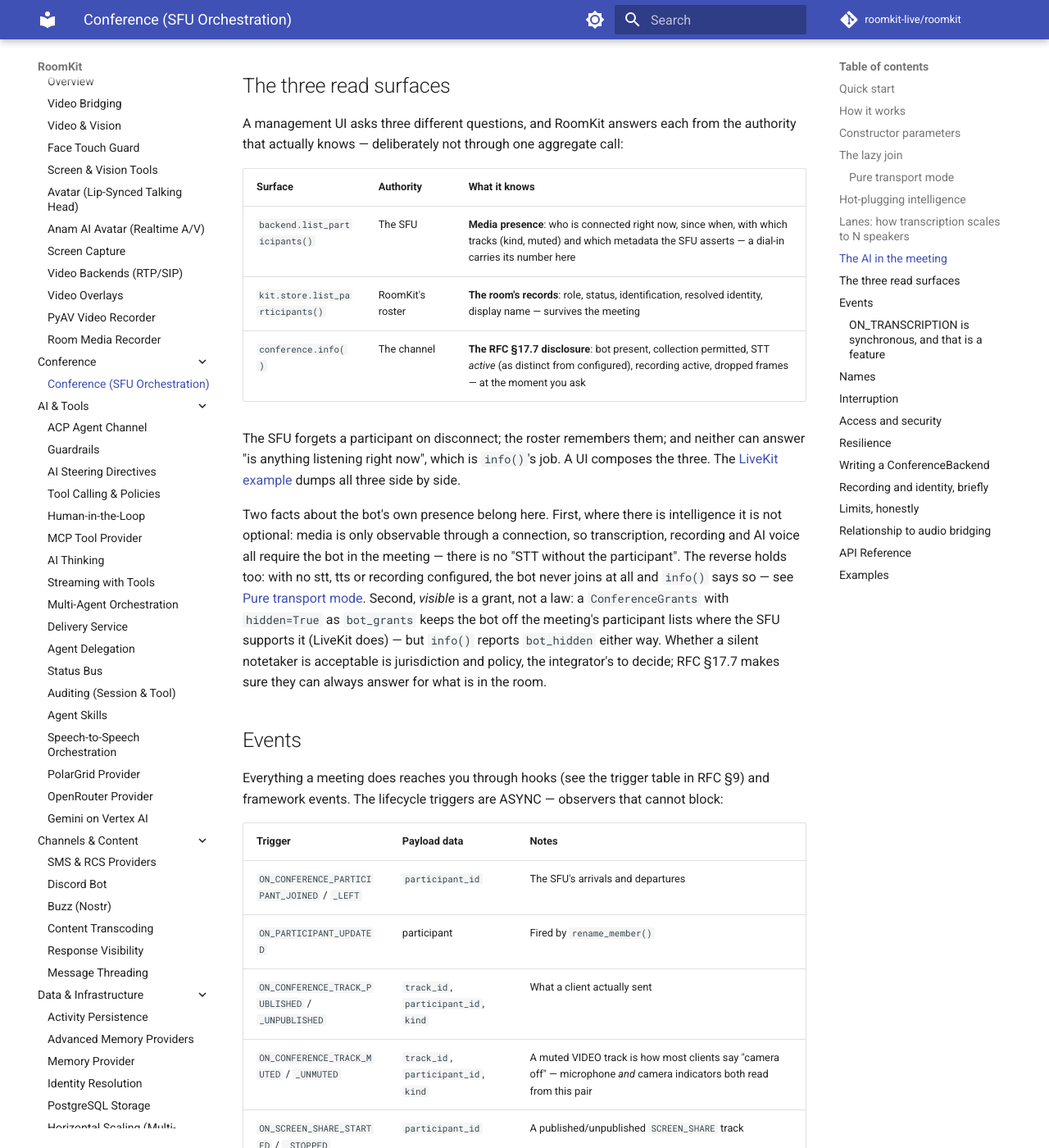
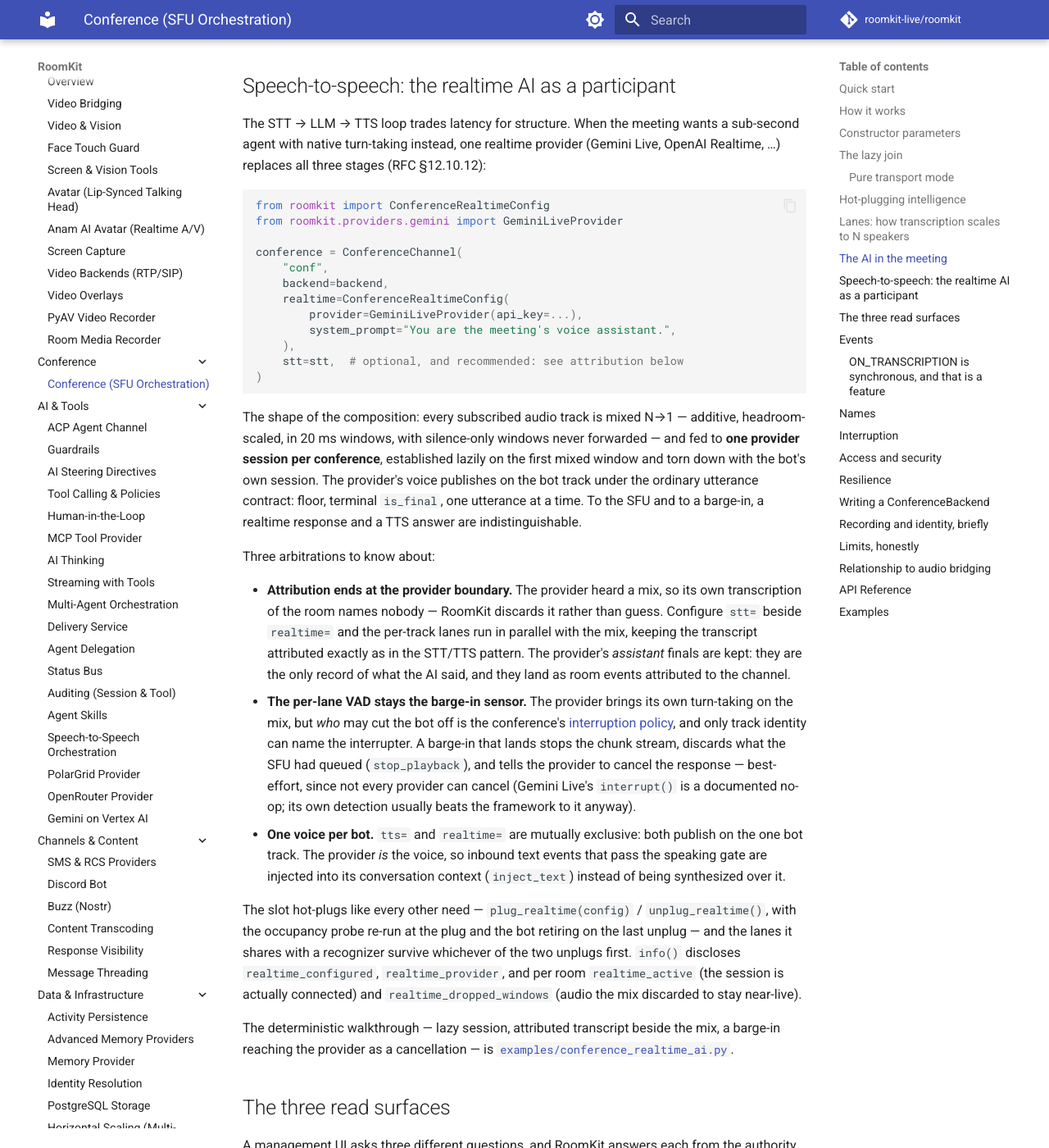
Before and after one commit to roomkit-live/roomkit-docs, an MkDocs documentation site: the page built from docs/guides/conference.md, in a window 1280 px wide and 1400 px high, scrolled down 8309 px. Shown: the whole window at 82% size. Built offline with MkDocs 1.6.1 and Material for MkDocs 9.7.7, drawn with Linux system fonts in a browser that asks for light colours; comment, search, counter and statistics services are not loaded; some of the changed text lies outside the part shown.

Commit message:
docs(conference): speech-to-speech in the meeting — realtime N→1 (RMK-77)

````diff
--- a/docs/guides/conference.md
+++ b/docs/guides/conference.md
@@ -359,6 +359,70 @@ answer back, and both loop protections measured — is
 before running [`examples/conference_livekit.py`][example-livekit] and the
 same loop runs live: you talk, the bot talks back.
 
+## Speech-to-speech: the realtime AI as a participant
+
+The STT → LLM → TTS loop trades latency for structure. When the meeting wants
+a sub-second agent with native turn-taking instead, one realtime provider
+(Gemini Live, OpenAI Realtime, …) replaces all three stages
+(RFC §12.10.12):
+
+```python
+from roomkit import ConferenceRealtimeConfig
+from roomkit.providers.gemini import GeminiLiveProvider
+
+conference = ConferenceChannel(
+    "conf",
+    backend=backend,
+    realtime=ConferenceRealtimeConfig(
+        provider=GeminiLiveProvider(api_key=...),
+        system_prompt="You are the meeting's voice assistant.",
+    ),
+    stt=stt,  # optional, and recommended: see attribution below
+)
+```
+
+The shape of the composition: every subscribed audio track is mixed N→1 —
+additive, headroom-scaled, in 20 ms windows, with silence-only windows never
+forwarded — and fed to **one provider session per conference**, established
+lazily on the first mixed window and torn down with the bot's own session.
+The provider's voice publishes on the bot track under the ordinary utterance
+contract: floor, terminal `is_final`, one utterance at a time. To the SFU and
+to a barge-in, a realtime response and a TTS answer are indistinguishable.
+
+Three arbitrations to know about:
+
+- **Attribution ends at the provider boundary.** The provider heard a mix,
+  so its own transcription of the room names nobody — RoomKit discards it
+  rather than guess. Configure `stt=` beside `realtime=` and the per-track
+  lanes run in parallel with the mix, keeping the transcript attributed
+  exactly as in the STT/TTS pattern. The provider's *assistant* finals are
+  kept: they are the only record of what the AI said, and they land as room
+  events attributed to the channel.
+- **The per-lane VAD stays the barge-in sensor.** The provider brings its
+  own turn-taking on the mix, but *who* may cut the bot off is the
+  conference's [interruption policy](#interruption), and only track identity
+  can name the interrupter. A barge-in that lands stops the chunk stream,
+  discards what the SFU had queued (`stop_playback`), and tells the provider
+  to cancel the response — best-effort, since not every provider can cancel
+  (Gemini Live's `interrupt()` is a documented no-op; its own detection
+  usually beats the framework to it anyway).
+- **One voice per bot.** `tts=` and `realtime=` are mutually exclusive: both
+  publish on the one bot track. The provider *is* the voice, so inbound text
+  events that pass the speaking gate are injected into its conversation
+  context (`inject_text`) instead of being synthesized over it.
+
+The slot hot-plugs like every other need — `plug_realtime(config)` /
+`unplug_realtime()`, with the occupancy probe re-run at the plug and the bot
+retiring on the last unplug — and the lanes it shares with a recognizer
+survive whichever of the two unplugs first. `info()` discloses
+`realtime_configured`, `realtime_provider`, and per room `realtime_active`
+(the session is actually connected) and `realtime_dropped_windows` (audio
+the mix discarded to stay near-live).
+
+The deterministic walkthrough — lazy session, attributed transcript beside
+the mix, a barge-in reaching the provider as a cancellation — is
+[`examples/conference_realtime_ai.py`][example-realtime].
+
 ## The three read surfaces
 
 A management UI asks three different questions, and RoomKit answers each from
@@ -633,6 +697,10 @@ class documentation.
   loop, deterministic on the mock backend: the AI answers a spoken question,
   `BEFORE_TTS` holds an answer back during a handoff, and both anti-loop
   protections are measured rather than asserted.
+- [`examples/conference_realtime_ai.py`][example-realtime] — speech-to-speech
+  N→1, deterministic on the mocks: the mixed meeting reaches one realtime
+  session lazily, the provider's voice closes on `is_final`, and a barge-in
+  stops the playback and cancels the response.
 - [`examples/conference_notetaker_on_demand.py`][example-notetaker] — the
   hot-plug round trip: a purely human meeting gains its notetaker when the
   host asks (join, retroactive subscription, transcription from the plug
@@ -642,6 +710,7 @@ class documentation.
   against a backend that fails, lags and varies its audio formats.
 
 [example-ai]: https://github.com/roomkit-live/roomkit/blob/main/examples/conference_ai_meeting.py
+[example-realtime]: https://github.com/roomkit-live/roomkit/blob/main/examples/conference_realtime_ai.py
 [example-mock]: https://github.com/roomkit-live/roomkit/blob/main/examples/conference_quickstart.py
 [example-livekit]: https://github.com/roomkit-live/roomkit/blob/main/examples/conference_livekit.py
 [example-notetaker]: https://github.com/roomkit-live/roomkit/blob/main/examples/conference_notetaker_on_demand.py
````
Also changed, not shown: docs/features.md (+4 -0 lines), docs/guides/realtime-voice-providers.md (+2 -0 lines).
